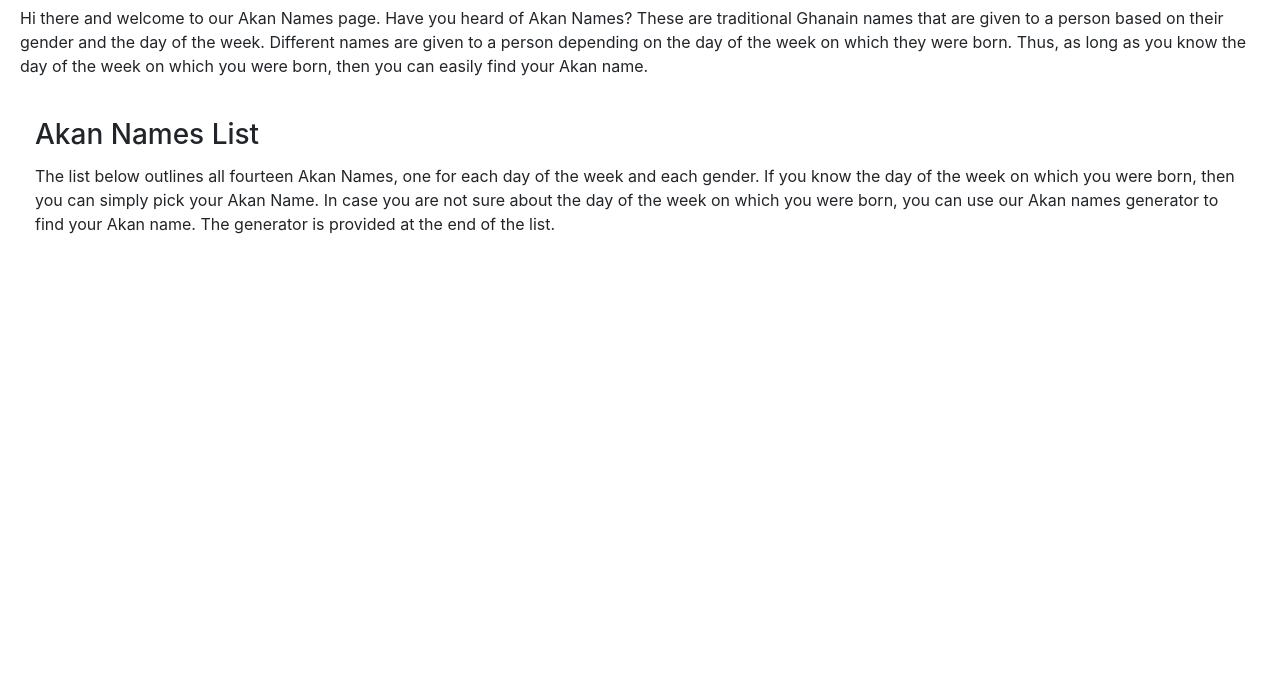
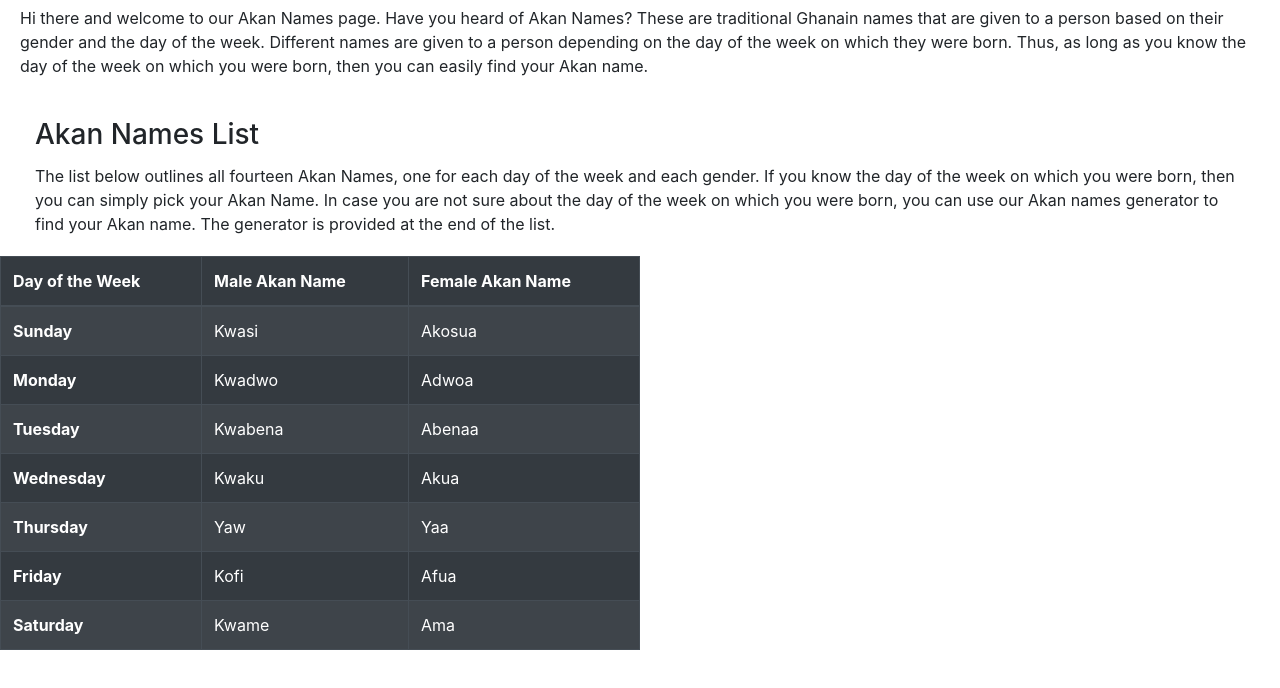
Before and after one commit to dinhcaradoc/akan-names, a plain HTML site: page index.html in a window 1280 px wide. Shown: the part 70-758 px from the top of the page. Drawn offline with Linux system fonts and the light colour scheme.

Commit message:
add a table containing a list of the html names

```diff
--- a/index.html
+++ b/index.html
@@ -25,5 +25,51 @@
 				</p>
 			</div>
 		</div>
+		<table class="table table-bordered table-striped table-dark left col-md-6">
+			<thead>
+				<tr>
+					<th scope="col">Day of the Week</th>
+					<th scope="col">Male Akan Name</th>
+					<th scope="col">Female Akan Name</th>
+				</tr>
+			</thead>
+			<tbody>
+				<tr>
+					<th scope="row">Sunday</th>
+					<td>Kwasi</td>
+					<td>Akosua</td>
+				</tr>
+				<tr>
+					<th scope="row">Monday</th>
+					<td>Kwadwo</td>
+					<td>Adwoa</td>
+				</tr>
+				<tr>
+					<th scope="row">Tuesday</th>
+					<td>Kwabena</td>
+					<td>Abenaa</td>
+				</tr>
+				<tr>
+					<th scope="row">Wednesday</th>
+					<td>Kwaku</td>
+					<td>Akua</td>
+				</tr>
+				<tr>
+					<th scope="row">Thursday</th>
+					<td>Yaw</td>
+					<td>Yaa</td>
+				</tr>
+				<tr>
+					<th scope="row">Friday</th>
+					<td>Kofi</td>
+					<td>Afua</td>
+				</tr>
+				<tr>
+					<th scope="row">Saturday</th>
+					<td>Kwame</td>
+					<td>Ama</td>
+				</tr>
+			</tbody>
+		</table>
 	</body>
 </html>
```
